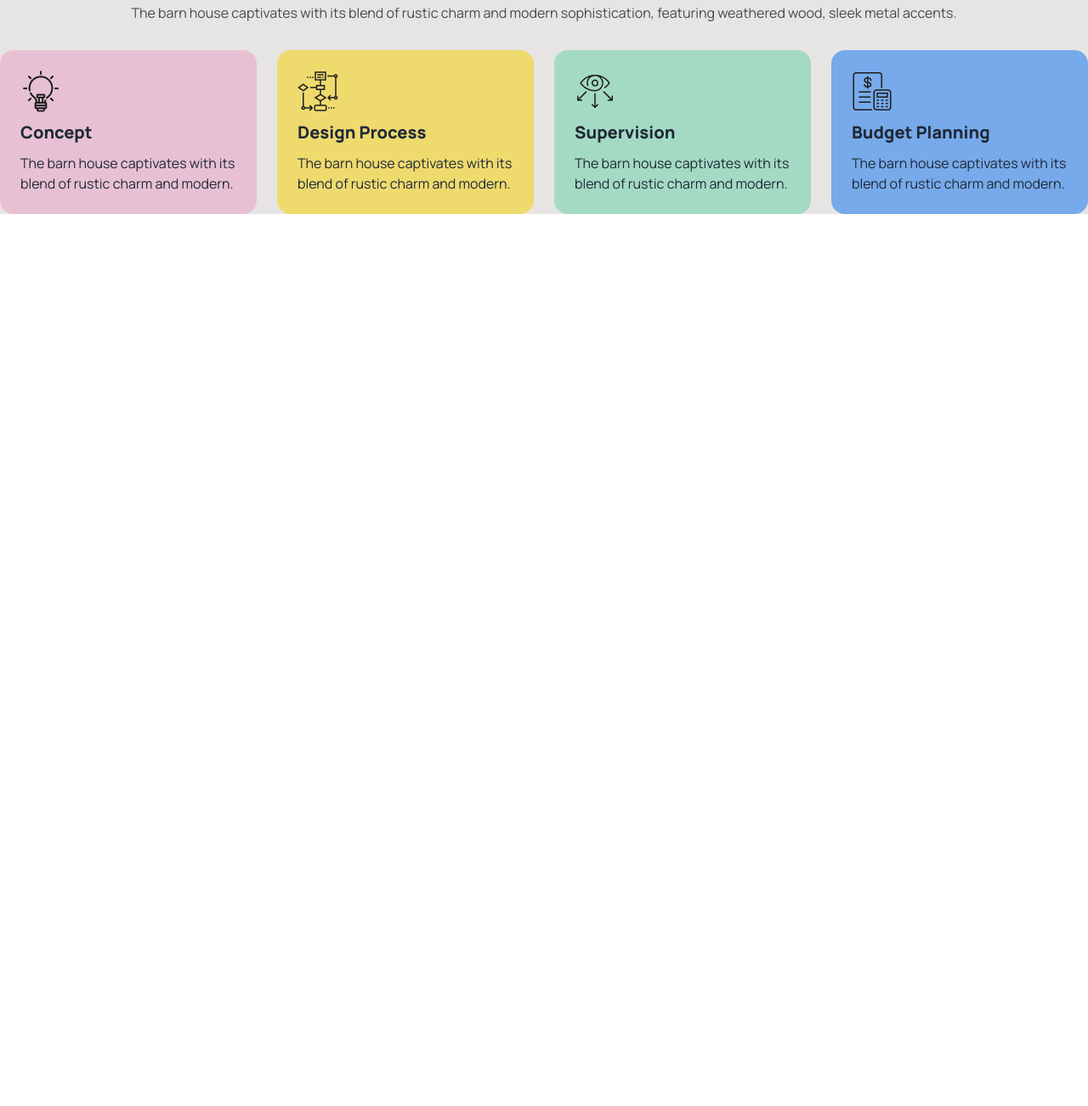
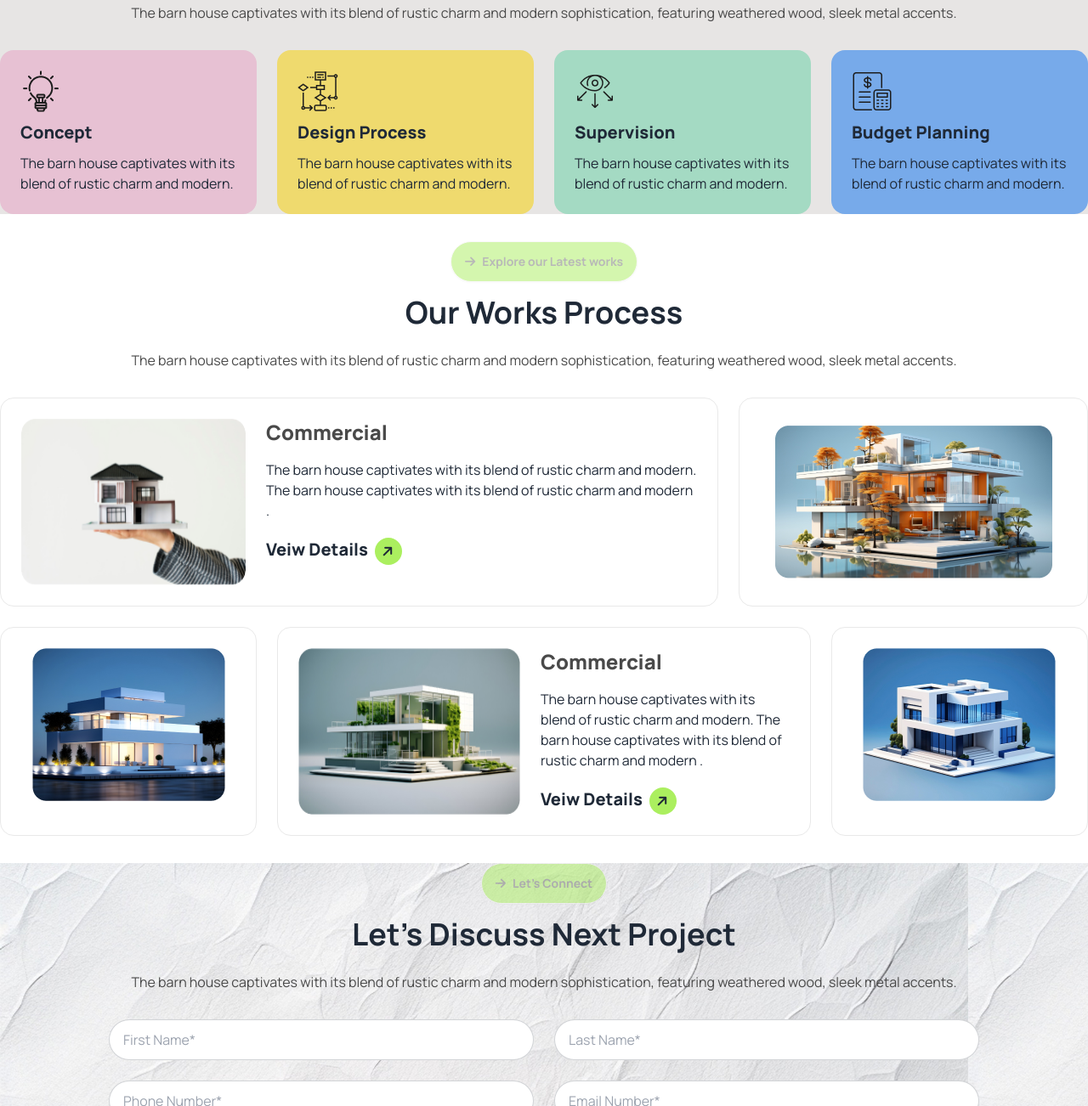
Before and after one commit to Tanzim-Rahman-Sabib-1415/assignment-3, a plain HTML site: page index.html in a window 1280 px wide. Shown: the part 1498-2800 px from the top of the page at 85% size. Before the commit the page ends 1750 px from the top, so only its background shows below. Drawn offline with nearby package versions, Linux system fonts and the light colour scheme.

Commit message:
added next project section

```diff
--- a/index.html
+++ b/index.html
@@ -39,11 +39,11 @@
 
 
 
-<body class="font-manrope">
+<body class="font-manrope lg:bg-white bg-stone-100">
     <!-- header -->
-    <div class="container mx-auto bg-red-300">
+    <div class="container mx-auto">
         <!-- navbar -->
-        <nav class="flex lg:mt-12 mt-8 justify-between">
+        <nav class="flex lg:pt-12 pt-8 justify-between">
             <!-- logo/name -->
              <div class="flex justify-center gap-x-2 self-center">
                 <div class="bg-green1 rounded-full h-8 w-8 relative">
@@ -90,8 +90,8 @@
         <section class="container ">
             <img class="mx-auto" src="assets/banner.png" alt="">
             <div class="text-center">
-                <h1 class="text-6xl font-extrabold">A barn house of this design has a striking appearance</h1>
-                <p class="text-base font-medium text-text1">The barn house captivates with its blend of rustic charm and modern sophistication, featuring weathered wood, sleek metal accents, and large windows that flood the space with natural light.</p>
+                <h1 class="lg:text-6xl text-3xl font-extrabold">A barn house of this design has a striking appearance</h1>
+                <p class="lg:text-base text-sm font-medium text-text1">The barn house captivates with its blend of rustic charm and modern sophistication, featuring weathered wood, sleek metal accents, and large windows that flood the space with natural light.</p>
             </div>
             <div class="flex justify-center">
                 <button class="btn bg-green1 bg-opacity-50 rounded-3xl w-full lg:w-auto">
@@ -192,8 +192,118 @@
            </div>
 
         </div>
+       </section>
+       <!-- Portfolio -->
+       <section class="lg:my-25 my-8">
+          <div class="container mx-auto">
+            <!-- button -->
+            <div class="flex justify-center"><button class="btn rounded-3xl bg-green1 opacity-50">
+              <i class="fa-solid fa-arrow-right text-text2"></i>
+              <p class="font-bold text-text2">Explore our Latest works</p>
+            </button></div>
+
+            <div class="text-center">
+              <h1 class="font-bold text-4xl mt-4">Our Works Process</h1>
+              <p class="text-text1 mt-4 mb-6 lg:mt-6 lg:mb-8">The barn house captivates with its blend of rustic charm and modern sophistication, featuring weathered wood, sleek metal accents.</p>
+            </div>
+
+            <div class="grid lg:grid-cols-12 lg:grid-rows-2  gap-6 grid-cols-1">
+              <!-- item1 -->
+              <div class="lg:col-span-8 p-6 border border-border1 flex gap-6 rounded-2xl lg:flex-row flex-col">
+                <div class="lg:w-2/3 flex justify-center">
+                  <img class="rounded-2xl w-72 lg:w-auto" src="assets/img1.png" alt="">
+                </div>
+                <div class="">
+                  <h1 class="font-extrabold text-2xl text-text1">Commercial</h1>
+                  <p class="mt-4 mb-5">The barn house captivates with its blend of rustic charm and modern. The barn house captivates with its blend of rustic charm and modern .</p>
+                    <div class="flex gap-x-2 self-center">
+                      <h1 class="font-extrabold text-xl ">Veiw Details</h1>
+
+                      <div class="bg-green1 rounded-full h-8 w-8 relative">
+                          <i class="fa-solid fa-arrow-right  -rotate-45  absolute left-2 top-2"></i></div>
+
+                   </div>
+                </div>
+              </div>
+              <!-- item2 -->
+               <div class="lg:col-span-4 p-6 border border-border1 rounded-2xl col-span-1 flex justify-center">
+                <div class="rounded-2xl flex justify-center items-center">
+                  <img class="object-center w-72 lg:w-auto" src="assets/img2.png" alt="">
+                </div>
+               </div>
+              <!-- item3 -->
+              <div class="lg:col-span-3 p-6 border border-border1 rounded-2xl order-3">
+                <div class="rounded-2xl flex justify-center items-center">
+                  <img class="object-center w-72 lg:w-auto" src="assets/img3.png" alt="">
+                </div>
+              </div>
+              <!-- item4 -->
+              <div class="lg:col-span-6 p-6 border border-border1 flex lg:flex-row flex-col gap-6 rounded-2xl order-2">
+                <div class="flex justify-center">
+                  <img class="rounded-2xl w-72 lg:w-auto" src="assets/img4.png" alt="">
+                </div>
+                <div class="lg:w-1/2">
+                  <h1 class="font-extrabold text-2xl text-text1">Commercial</h1>
+                  <p class="mt-4 mb-5">The barn house captivates with its blend of rustic charm and modern. The barn house captivates with its blend of rustic charm and modern .</p>
+                    <div class="flex gap-x-2 self-center">
+                      <h1 class="font-extrabold text-xl ">Veiw Details</h1>
+
+                      <div class="bg-green1 rounded-full h-8 w-8 relative">
+                          <i class="fa-solid fa-arrow-right  -rotate-45  absolute left-2 top-2"></i></div>
+
+                   </div>
+                </div>
+              </div>
+              <!-- item5 -->
+              <div class="lg:col-span-3 p-6 border border-border1 rounded-2xl">
+                <div class="rounded-2xl flex justify-center items-center">
+                  <img class="object-center w-72 lg:w-auto" src="assets/img5.png" alt="">
+                </div>
+               </div>
 
 
+
+
+            </div>
+
+
+
+          </div>
+       </section>
+       <!-- next project -->
+       <section class="bg-[url('/assets/bg.jpg')] ">
+      <div class="container mx-auto">
+        <div class="flex justify-center text-center flex-col">
+            <div class="flex justify-center"><button class="btn rounded-3xl bg-green1 opacity-50">
+              <i class="fa-solid fa-arrow-right text-text2"></i>
+              <p class="font-bold text-text2">Let's Connect</p>
+            </button></div>
+            <!-- text -->
+            <div>
+              <h1 class="font-bold text-4xl mt-4">Let's Discuss Next Project</h1>
+              <p class="text-text1 mt-4 mb-6 lg:mt-6 lg:mb-8">The barn house captivates with its blend of rustic charm and modern sophistication, featuring weathered wood, sleek metal accents.</p>
+            </div>
+
+        </div>
+        <div class="w-4/5 mx-auto">
+          <!-- form -->
+          <div class="grid lg:grid-cols-2 lg:grid-rows-2 lg:gap-6 gap-5 ">
+            <input type="text" placeholder="First Name*" class="input input-bordered w-full  rounded-full" />
+            <input type="text" placeholder="Last Name*" class="input input-bordered w-full  rounded-full" />
+            <input type="text" placeholder="Phone Number*" class="input input-bordered w-full  rounded-full" />
+            <input type="text" placeholder="Email Number*" class="input input-bordered w-full  rounded-full " />
+        </div>
+        <div class="mt-6 mb-6 lg:mb-8">
+          <textarea class="textarea textarea-bordered w-full rounded-3xl h-60 text-base" placeholder="Write your message here"></textarea>
+        </div>
+        <div>
+          <button class="btn bg-green1 hidden lg:inline-flex rounded-3xl w-full">
+            <h1 class="text-extrabold text-xl">Send Mail</h1>
+            <div class="bg-black rounded-full h-8 w-8 relative">
+                <i class="fa-solid fa-arrow-right  -rotate-45  absolute left-2.5 top-2 text-white"></i></div>
+          </button>
+        </div>
+      </div>
        </section>
     </main>
 </body>
```
